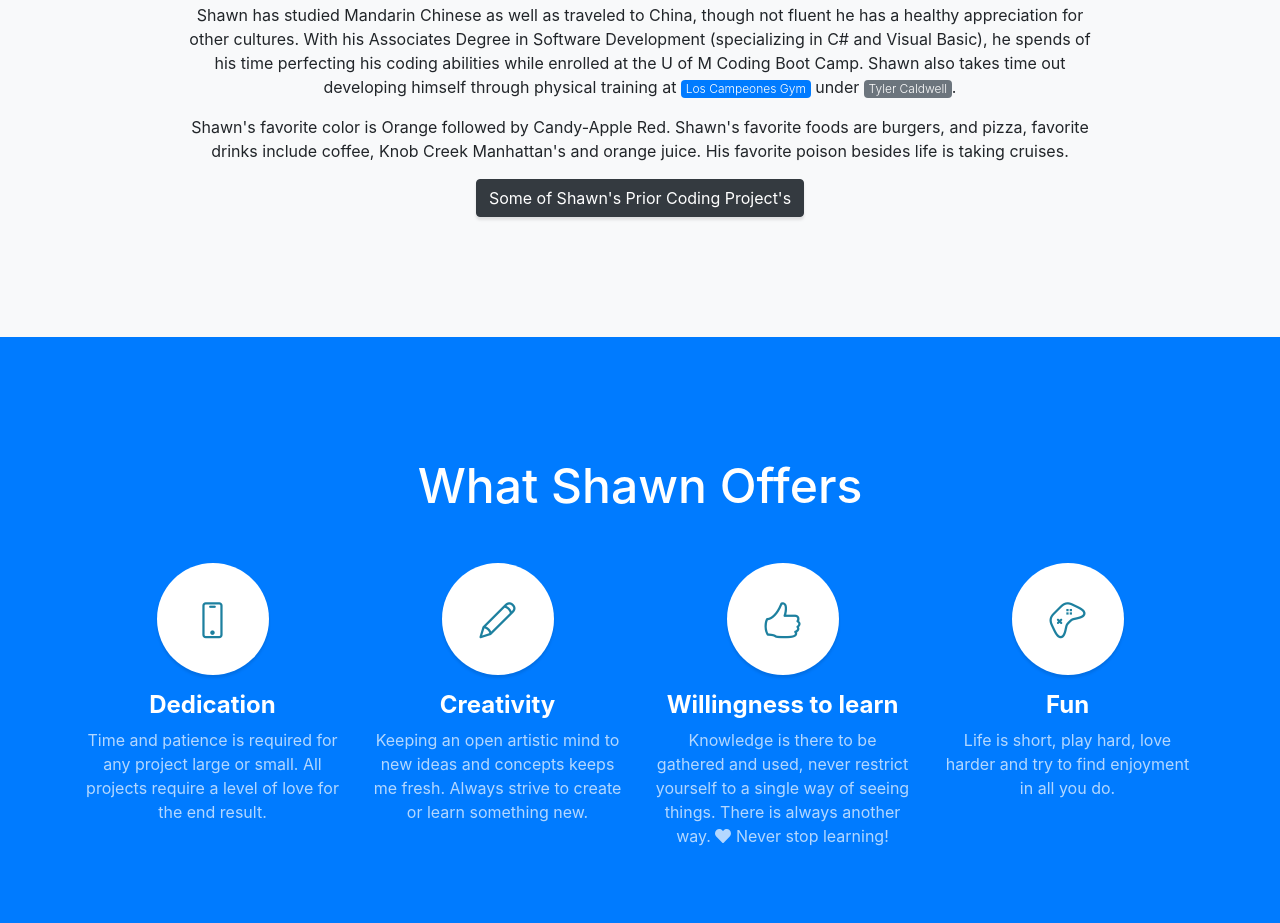
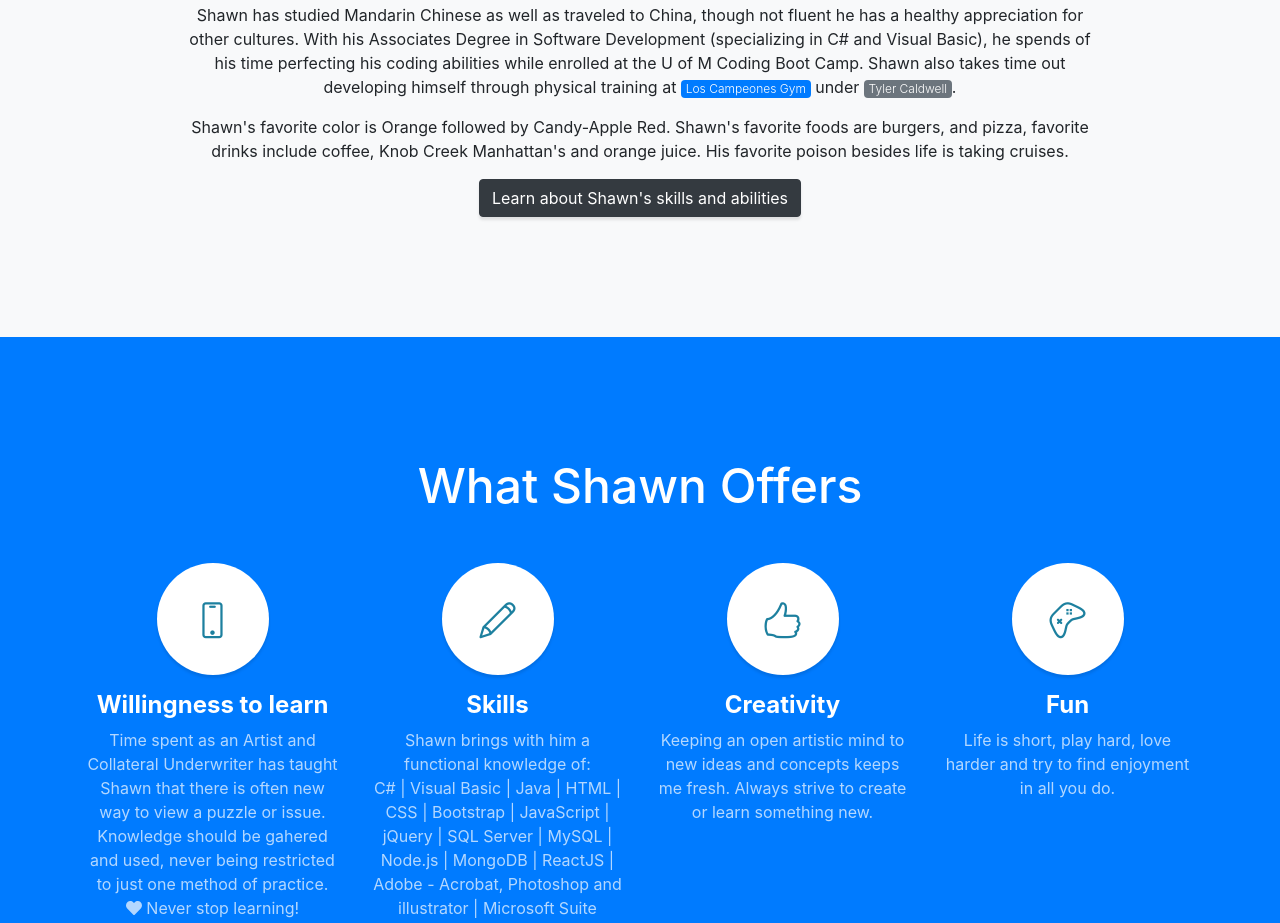
Before and after one commit to SWolfMN78/myPortfolioPrj, a website with bundled scripts: page index.html in a window 1280 px wide. Shown: the part 1099-2022 px from the top of the page. Built offline with nearby package versions, Linux system fonts and the light colour scheme.

Commit message:
adjusting offering information section to be more inclusive of what I know.

```diff
--- a/index.html
+++ b/index.html
@@ -81,7 +81,7 @@
                 </div>
             </div>
             <div>
-                <a class="btn btn-dark btn-xl js-scroll-trigger" href="#services">Some of Shawn's Prior Coding Project's</a>
+                <a class="btn btn-dark btn-xl js-scroll-trigger" href="#services">Learn about Shawn's skills and abilities</a>
             </div>
         </div>
         </div>
@@ -99,28 +99,31 @@
               <i class="icon-screen-smartphone"></i>
             </span>
                     <h4>
-                        <strong>Dedication</strong>
+                        <strong>Willingness to learn</strong>
                     </h4>
-                    <p class="text-faded mb-0">Time and patience is required for any project large or small. All projects require a level of love for the end result.</p>
+                    <p class="text-faded mb-0">Time spent as an Artist and Collateral Underwriter has taught Shawn that there is often new way to view a puzzle or issue.
+                        Knowledge should be gahered and used, never being restricted to just one method of practice.
+                            <br>
+                        <i class="fa fa-heart"></i> Never stop learning! </p>
                 </div>
                 <div class="col-lg-3 col-md-6 mb-5 mb-lg-0">
                     <span class="service-icon rounded-circle mx-auto mb-3">
               <i class="icon-pencil"></i>
             </span>
                     <h4>
-                        <strong>Creativity</strong>
+                        <strong>Skills</strong>
                     </h4>
-                    <p class="text-faded mb-0">Keeping an open artistic mind to new ideas and concepts keeps me fresh. Always strive to create or learn something new.</p>
+                    <p class="text-faded mb-0">Shawn brings with him a functional knowledge of: <br> C# | Visual Basic | Java | HTML | CSS | Bootstrap | JavaScript | jQuery |
+                        SQL Server | MySQL | Node.js | MongoDB | ReactJS | Adobe - Acrobat, Photoshop and illustrator | Microsoft Suite</p>
                 </div>
                 <div class="col-lg-3 col-md-6 mb-5 mb-md-0">
                     <span class="service-icon rounded-circle mx-auto mb-3">
               <i class="icon-like"></i>
             </span>
                     <h4>
-                        <strong>Willingness to learn</strong>
+                        <strong>Creativity</strong>
                     </h4>
-                    <p class="text-faded mb-0">Knowledge is there to be gathered and used, never restrict yourself to a single way of seeing things. There is always another way.
-                        <i class="fa fa-heart"></i> Never stop learning! </p>
+                    <p class="text-faded mb-0"> Keeping an open artistic mind to new ideas and concepts keeps me fresh. Always strive to create or learn something new.</p>
                 </div>
                 <div class="col-lg-3 col-md-6">
                     <span class="service-icon rounded-circle mx-auto mb-3">
```
